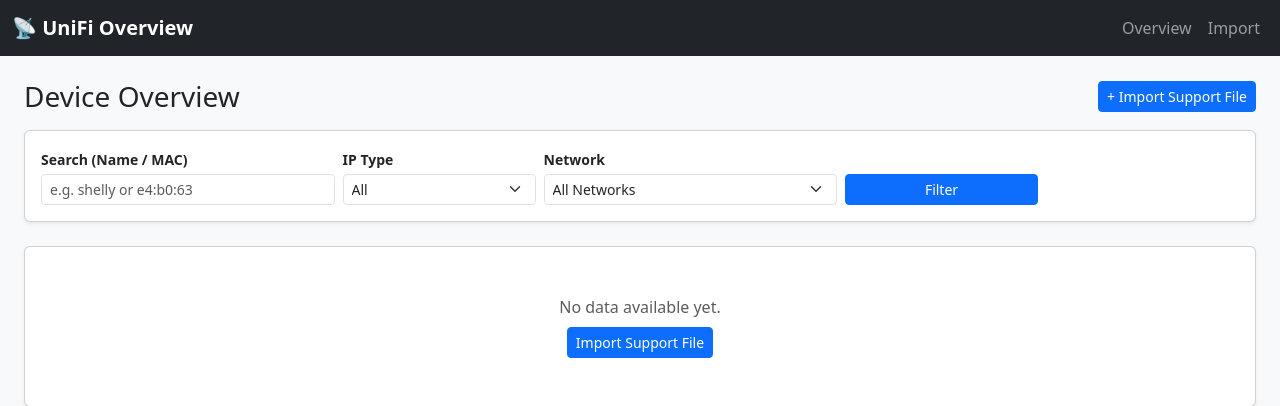
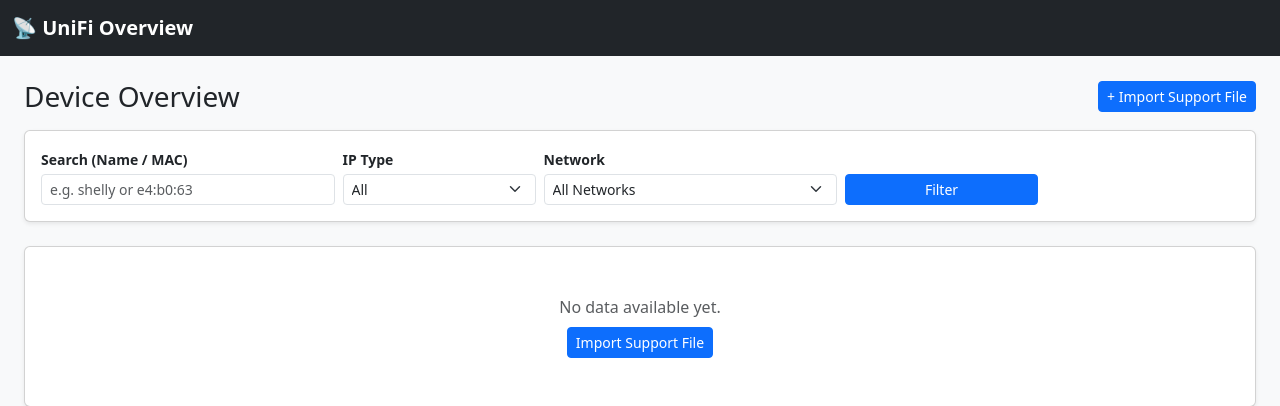
Before and after one commit to ojooss/unifi-devices-overview, a Symfony app: template templates/overview/index.html.twig in a window 1280 px wide. Shown: the top 406 px of the page. Run offline with Twig, Linux system fonts and the light colour scheme; the template is opened without the code that fills it, so the values that code supplies are empty; style sheets or scripts are compiled from the project's sources; some libraries are stand-ins or nearby versions.

Commit message:
Remove Overview and Import links from the navigation bar
The import button on the overview already leads to the import page and
the brand link leads back, so the menu is redundant.

```diff
--- a/templates/base.html.twig
+++ b/templates/base.html.twig
@@ -14,12 +14,6 @@
         <a class="navbar-brand fw-bold" href="{{ path('overview') }}">
             📡 {{ 'nav.brand'|trans }}
         </a>
-        <div class="navbar-nav ms-auto">
-            <a class="nav-link {% if app.request.attributes.get('_route') == 'overview' %}active{% endif %}"
-               href="{{ path('overview') }}">{{ 'nav.overview'|trans }}</a>
-            <a class="nav-link {% if app.request.attributes.get('_route') == 'upload' %}active{% endif %}"
-               href="{{ path('upload') }}">{{ 'nav.import'|trans }}</a>
-        </div>
     </div>
 </nav>
 
--- a/translations/messages+intl-icu.de.yaml
+++ b/translations/messages+intl-icu.de.yaml
@@ -1,7 +1,5 @@
 # Navigation
 nav.brand: 'UniFi Overview'
-nav.overview: Übersicht
-nav.import: Import
 
 # Dokumenttitel (<title>) und Seitenüberschriften (<h1>)
 title.base: 'UniFi Overview'
--- a/translations/messages+intl-icu.en.yaml
+++ b/translations/messages+intl-icu.en.yaml
@@ -1,7 +1,5 @@
 # Navigation
 nav.brand: 'UniFi Overview'
-nav.overview: Overview
-nav.import: Import
 
 # Document titles (<title>) and page headings (<h1>)
 title.base: 'UniFi Overview'
```
